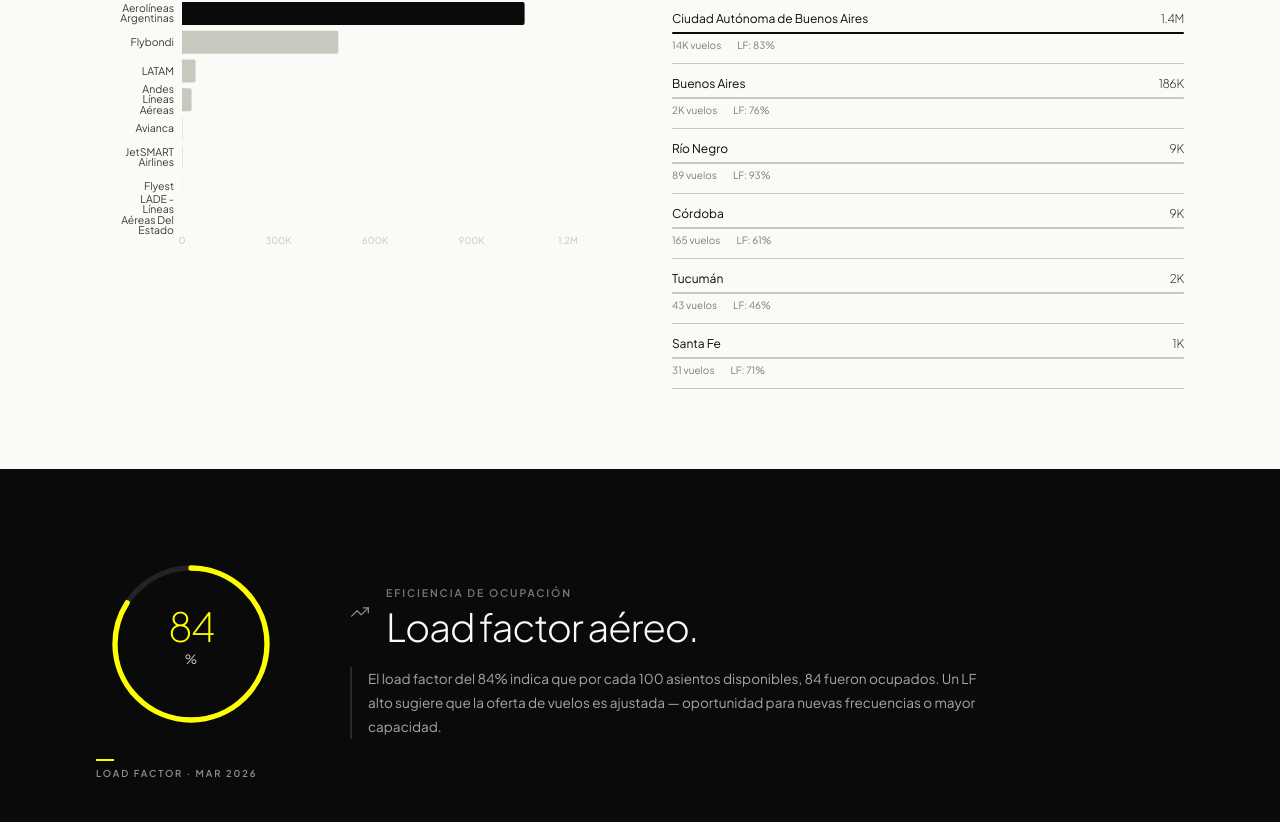
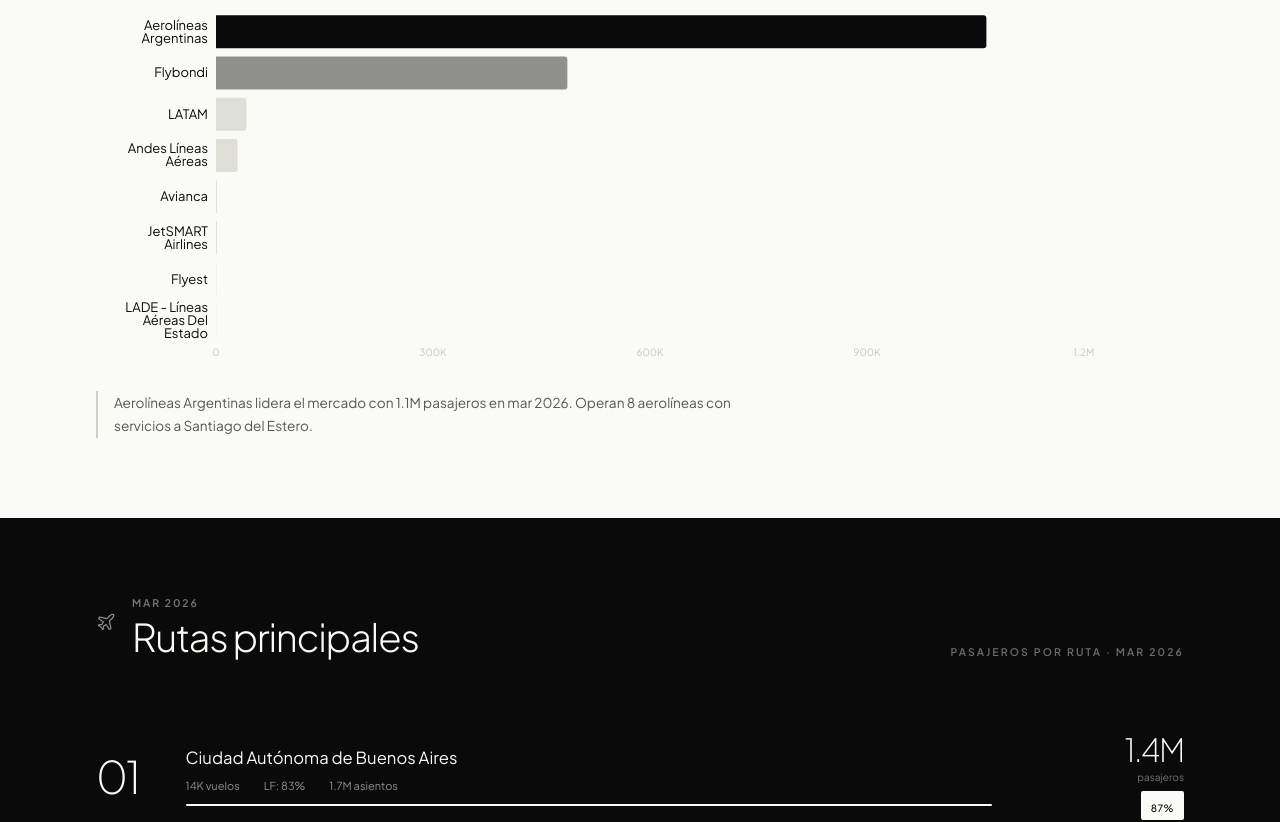
Before and after one commit to carralbal/observatorio-turismo, a React (Vite) app in the folder frontend/: page /aerea in a window 1280 px wide. Shown: the part 1720-2542 px from the top of the page. Built offline with nearby package versions, Linux system fonts and the light colour scheme.

Commit message:
feat: rutas premium en Terrestre y Aerea — numeración grande, market share pill, aerolíneas full-width

```diff
--- a/frontend/src/App.jsx
+++ b/frontend/src/App.jsx
@@ -2,8 +2,9 @@
 import Layout from './components/Layout'
 import Home from './pages/Home'
 import Aerea from './pages/Aerea'
+import TerrestreP from './pages/Terrestre'
 import {
-  Terrestre, Informal, Empleo, Nacional,
+  Informal, Empleo, Nacional,
   MotoGP, Señal, Benchmark, Captura, Madurez,
   Imagen, Estimado, Perfil,
 } from './pages/Stubs'
@@ -15,7 +16,7 @@
     children: [
       { index: true,          element: <Home /> },
       { path: 'aerea',        element: <Aerea /> },
-      { path: 'terrestre',    element: <Terrestre /> },
+      { path: 'terrestre',    element: <TerrestreP /> },
       { path: 'informal',     element: <Informal /> },
       { path: 'empleo',       element: <Empleo /> },
       { path: 'nacional',     element: <Nacional /> },
--- a/frontend/src/pages/Aerea.jsx
+++ b/frontend/src/pages/Aerea.jsx
@@ -143,12 +143,13 @@
         </video>
         <div style={{ position: 'absolute', inset: 0, zIndex: 1, background: 'linear-gradient(to right, rgba(10,10,10,0.93) 0%, rgba(10,10,10,0.78) 35%, rgba(10,10,10,0.38) 65%, rgba(10,10,10,0.10) 100%)' }} />
         <div style={{
-          position: 'absolute', top: '8%', right: 'var(--pad)', zIndex: 2,
+          position: 'absolute', top: '8%', right: 'var(--pad)', zIndex: 2, pointerEvents: 'none',
           fontSize: 'clamp(7rem, 18vw, 16rem)', fontWeight: 200,
           color: C.paper, opacity: 0.022, letterSpacing: '-0.06em',
           lineHeight: 1, userSelect: 'none', pointerEvents: 'none',
         }}>AÉREA</div>
 
+        <div style={{ position: 'relative', zIndex: 3 }}>
           <div style={{ display: 'flex', alignItems: 'center', gap: 12, marginBottom: 28 }}>
             <Paralelo />
             <Eyebrow light>ANAC · Capa 1 · Actividad básica</Eyebrow>
@@ -159,6 +160,7 @@
           <p style={{ fontSize: '0.9rem', fontWeight: 300, color: C.paper, opacity: 0.6, maxWidth: 400, lineHeight: 1.65, margin: 0 }}>
             Pasajeros, vuelos y load factor en el aeropuerto de Santiago del Estero. Datos por ruta y aerolínea.
           </p>
+        </div>
       </section>
 
       {/* ── KPIS ── */}
@@ -217,56 +219,73 @@
         } />
       </section>
 
-      {/* ── AEROLÍNEAS + RUTAS ── */}
+      {/* ── AEROLÍNEAS ── */}
       <section style={{ background: C.paper, padding: 'clamp(56px, 7vw, 80px) var(--pad)' }}>
-        <div style={{ display: 'grid', gridTemplateColumns: '1fr 1fr', gap: 'clamp(32px, 5vw, 72px)', alignItems: 'flex-start' }}>
-
-          <div>
-            <SectionTitle icon={ICONS.aereo} context={periodoStr} main="Por aerolínea" style={{ marginBottom: 36 }} />
-            <div style={{ height: 'clamp(180px, 22vw, 260px)' }}>
+        <div style={{ display: 'flex', justifyContent: 'space-between', alignItems: 'flex-end', marginBottom: 48, flexWrap: 'wrap', gap: 16 }}>
+          <SectionTitle icon={ICONS.aereo} context={periodoStr} main="Por aerolínea" />
+          <Eyebrow style={{ opacity: 0.5 }}>{aereolineas.length} empresas activas · {periodoStr}</Eyebrow>
+        </div>
+        <div style={{ height: 'clamp(240px, 30vw, 360px)' }}>
           <ResponsiveContainer width="100%" height="100%">
-                <BarChart layout="vertical" data={aereolineas} margin={{ top: 0, right: 40, left: 0, bottom: 0 }}>
-                  <XAxis type="number" tick={{ fill: C.stone, fontSize: 9.5, fontFamily: 'Plus Jakarta Sans' }} tickLine={false} axisLine={false} tickFormatter={v => fmt(v)} />
-                  <YAxis type="category" dataKey="aerolinea" tick={{ fill: C.slate, fontSize: 10.5, fontFamily: 'Plus Jakarta Sans' }} tickLine={false} axisLine={false} width={86} />
+            <BarChart layout="vertical" data={aereolineas} margin={{ top: 0, right: 100, left: 0, bottom: 0 }}>
+              <XAxis type="number" tick={{ fill: C.stone, fontSize: 10, fontFamily: 'Plus Jakarta Sans' }} tickLine={false} axisLine={false} tickFormatter={v => fmt(v)} />
+              <YAxis type="category" dataKey="aerolinea" tick={{ fill: C.ink, fontSize: 13, fontFamily: 'Plus Jakarta Sans', fontWeight: 400 }} tickLine={false} axisLine={false} width={120} />
               <Tooltip content={<BarTip />} cursor={{ fill: 'rgba(10,10,10,0.04)' }} />
-                  <Bar dataKey="pasajeros" radius={[0, 2, 2, 0]}>
-                    {aereolineas.map((_, i) => <Cell key={i} fill={i === 0 ? C.ink : C.stone} />)}
+              <Bar dataKey="pasajeros" name="Pasajeros" radius={[0, 3, 3, 0]}>
+                {aereolineas.map((_, i) => <Cell key={i} fill={i === 0 ? C.ink : i === 1 ? C.slate : C.stone} fillOpacity={i === 0 ? 1 : 0.55} />)}
               </Bar>
             </BarChart>
           </ResponsiveContainer>
         </div>
+        <Interpretacion texto={aereolineas.length > 0 ? `${aereolineas[0].aerolinea} lidera el mercado con ${fmt(aereolineas[0].pasajeros)} pasajeros en ${periodoStr}. Operan ${aereolineas.length} aerolíneas con servicios a Santiago del Estero.` : 'Sin datos.'} />
+      </section>
+
+      {/* ── RUTAS PREMIUM ── */}
+      <section style={{ background: C.ink, padding: 'clamp(56px, 7vw, 80px) var(--pad)' }}>
+        <div style={{ display: 'flex', justifyContent: 'space-between', alignItems: 'flex-end', marginBottom: 48, flexWrap: 'wrap', gap: 16 }}>
+          <SectionTitle icon={ICONS.aereo} context={periodoStr} main="Rutas principales" light />
+          <Eyebrow light style={{ opacity: 0.4 }}>Pasajeros por ruta · {periodoStr}</Eyebrow>
         </div>
-
         <div>
-            <SectionTitle icon={ICONS.aereo} context={periodoStr} main="Rutas principales" style={{ marginBottom: 36 }} />
-            <div style={{ display: 'flex', flexDirection: 'column', gap: 0 }}>
-              {rutas.map((r, i) => {
+          {(() => {
+            const totalPax = rutas.reduce((a, b) => a + b.pasajeros, 0)
+            return rutas.map((r, i) => {
               const maxPax = rutas[0]?.pasajeros || 1
               const pct    = Math.round((r.pasajeros / maxPax) * 100)
               const parts  = r.ruta.split('↔').map(s => s.trim())
               const label  = parts.find(p => !p.includes('Santiago del Estero')) || r.ruta
               const lfRuta = r.asientos > 0 ? Math.round((r.pasajeros / r.asientos) * 100) : 0
+              const pctTot = totalPax > 0 ? Math.round((r.pasajeros / totalPax) * 100) : 0
               return (
-                  <div key={i} style={{ padding: '12px 0', borderBottom: `0.5px solid ${C.stone}` }}>
-                    <div style={{ display: 'flex', justifyContent: 'space-between', marginBottom: 6 }}>
-                      <span style={{ fontSize: 12, fontWeight: 400, color: C.ink }}>{label}</span>
-                      <span style={{ fontSize: 12, fontWeight: 200, color: C.ink, letterSpacing: '-0.02em' }}>{fmt(r.pasajeros)}</span>
+                <div key={i} style={{ display: 'grid', gridTemplateColumns: 'clamp(32px,4vw,56px) 1fr clamp(80px,12vw,160px)', gap: 'clamp(16px,3vw,40px)', alignItems: 'center', padding: 'clamp(18px,2.5vw,28px) 0', borderBottom: '0.5px solid rgba(250,250,247,0.1)' }}>
+                  <div style={{ fontSize: 'clamp(2rem,3.5vw,4rem)', fontWeight: 200, color: i === 0 ? C.paper : C.stone, letterSpacing: '-0.05em', lineHeight: 1, opacity: i === 0 ? 1 : 0.28 }}>
+                    {String(i + 1).padStart(2, '0')}
                   </div>
-                    <div style={{ height: 2, background: C.stone, borderRadius: 1, overflow: 'hidden' }}>
-                      <div style={{ height: '100%', width: `${pct}%`, background: i === 0 ? C.ink : C.stone, opacity: i === 0 ? 1 : 0.5 }} />
+                  <div>
+                    <div style={{ fontSize: 'clamp(0.9rem,1.3vw,1.15rem)', fontWeight: 400, color: C.paper, marginBottom: 10, lineHeight: 1.3 }}>{label}</div>
+                    <div style={{ display: 'flex', gap: 'clamp(12px,2vw,24px)', marginBottom: 12, flexWrap: 'wrap' }}>
+                      <span style={{ fontSize: 11, color: C.stone, opacity: 0.7 }}>{fmt(r.vuelos, 0)} vuelos</span>
+                      <span style={{ fontSize: 11, color: C.stone, opacity: 0.7 }}>LF: {lfRuta}%</span>
+                      <span style={{ fontSize: 11, color: C.stone, opacity: 0.7 }}>{fmt(r.asientos)} asientos</span>
                     </div>
-                    <div style={{ display: 'flex', gap: 16, marginTop: 5 }}>
-                      <span style={{ fontSize: 10, color: C.slate, opacity: 0.65 }}>{fmt(r.vuelos, 0)} vuelos</span>
-                      <span style={{ fontSize: 10, color: C.slate, opacity: 0.65 }}>LF: {lfRuta}%</span>
+                    <div style={{ height: 2, background: 'rgba(250,250,247,0.08)', borderRadius: 2, overflow: 'hidden' }}>
+                      <div style={{ height: '100%', width: pct + '%', background: i === 0 ? C.paper : C.stone, opacity: i === 0 ? 1 : 0.4 }} />
+                    </div>
+                  </div>
+                  <div style={{ textAlign: 'right' }}>
+                    <div style={{ fontSize: 'clamp(1.4rem,2.5vw,2.5rem)', fontWeight: 200, color: C.paper, letterSpacing: '-0.04em', lineHeight: 1, marginBottom: 6 }}>{fmt(r.pasajeros)}</div>
+                    <div style={{ fontSize: 10, color: C.stone, opacity: 0.55, marginBottom: 8 }}>pasajeros</div>
+                    <div style={{ display: 'inline-block', padding: '4px 10px', background: i === 0 ? C.paper : 'rgba(250,250,247,0.08)', borderRadius: 2 }}>
+                      <span style={{ fontSize: 10, fontWeight: 500, color: i === 0 ? C.ink : C.stone, letterSpacing: '0.05em' }}>{pctTot}%</span>
+                    </div>
                   </div>
                 </div>
               )
-              })}
+            })
+          })()}
         </div>
-          </div>
-        </div>
+        <Interpretacion light texto={rutas.length > 0 ? `La ruta hacia ${rutas[0]?.ruta.split('\u2194').find(s => !s.includes('Santiago del Estero'))?.trim() ?? rutas[0]?.ruta} lidera el tráfico aéreo de SDE. Fuente: ANAC — datos de vuelos regulares de cabotaje e internacionales.` : 'Sin datos de rutas para el período.'} />
       </section>
-
       {/* ── LOAD FACTOR ── */}
       <section style={{
         background: C.ink, padding: 'clamp(56px, 7vw, 80px) var(--pad)',
--- a/frontend/src/pages/Terrestre.jsx
+++ b/frontend/src/pages/Terrestre.jsx
@@ -125,31 +125,47 @@
       </section>
 
       <section style={{ background: C.paper, padding: 'clamp(56px,7vw,80px) var(--pad)' }}>
-        <SectionTitle icon={ICONS.terrestre} context={String(anioSel)} main="Rutas principales" style={{ marginBottom: 36 }} />
-        <div style={{ display: 'flex', flexDirection: 'column', gap: 0 }}>
-          {rutas.map((r,i) => {
-            const maxPax = rutas[0]?.pasajeros||1, pct = Math.round((r.pasajeros/maxPax)*100)
-            return (
-              <div key={i} style={{ padding: '14px 0', borderBottom: '0.5px solid '+C.stone }}>
-                <div style={{ display: 'flex', justifyContent: 'space-between', marginBottom: 8 }}>
-                  <span style={{ fontSize: 12.5, fontWeight: 400, color: C.ink }}>{r.label}</span>
-                  <span style={{ fontSize: 12.5, fontWeight: 200, color: C.ink, letterSpacing: '-0.02em' }}>{fmt(r.pasajeros)}</span>
+        <div style={{ display: 'flex', justifyContent: 'space-between', alignItems: 'flex-end', marginBottom: 48, flexWrap: 'wrap', gap: 16 }}>
+          <SectionTitle icon={ICONS.terrestre} context={String(anioSel)} main="Rutas principales" />
+          <Eyebrow style={{ opacity: 0.4 }}>Servicios regulares jurisdicción nacional · CNRT</Eyebrow>
+        </div>
+        <div>
+          {(() => {
+            const totalPax = rutas.reduce((a, b) => a + b.pasajeros, 0)
+            return rutas.map((r,i) => {
+              const maxPax = rutas[0]?.pasajeros||1
+              const pct = Math.round((r.pasajeros/maxPax)*100)
+              const pctTot = totalPax > 0 ? Math.round((r.pasajeros/totalPax)*100) : 0
+              return (
+                <div key={i} style={{ display: 'grid', gridTemplateColumns: 'clamp(32px,4vw,56px) 1fr clamp(80px,12vw,160px)', gap: 'clamp(16px,3vw,40px)', alignItems: 'center', padding: 'clamp(18px,2.5vw,28px) 0', borderBottom: '0.5px solid '+C.stone }}>
+                  <div style={{ fontSize: 'clamp(2rem,3.5vw,4rem)', fontWeight: 200, color: C.ink, letterSpacing: '-0.05em', lineHeight: 1, opacity: i===0?0.9:0.2 }}>
+                    {String(i+1).padStart(2,'0')}
+                  </div>
+                  <div>
+                    <div style={{ fontSize: 'clamp(0.9rem,1.3vw,1.15rem)', fontWeight: 400, color: C.ink, marginBottom: 10, lineHeight: 1.3 }}>{r.label}</div>
+                    <div style={{ display: 'flex', gap: 'clamp(12px,2vw,24px)', marginBottom: 12, flexWrap: 'wrap' }}>
+                      <span style={{ fontSize: 11, color: C.slate, opacity: 0.65 }}>{fmt(r.viajes,0)} servicios/año</span>
+                      <span style={{ fontSize: 11, color: C.slate, opacity: 0.65 }}>LF: {r.load_factor}%</span>
+                      <span style={{ fontSize: 11, color: C.slate, opacity: 0.65 }}>{fmt(r.asientos)} asientos</span>
+                    </div>
+                    <div style={{ height: 2, background: C.stone, borderRadius: 2, overflow: 'hidden' }}>
+                      <div style={{ height: '100%', width: pct+'%', background: i===0?C.ink:C.slate, opacity: i===0?1:0.35 }} />
+                    </div>
+                  </div>
+                  <div style={{ textAlign: 'right' }}>
+                    <div style={{ fontSize: 'clamp(1.4rem,2.5vw,2.5rem)', fontWeight: 200, color: C.ink, letterSpacing: '-0.04em', lineHeight: 1, marginBottom: 6 }}>{fmt(r.pasajeros)}</div>
+                    <div style={{ fontSize: 10, color: C.slate, opacity: 0.55, marginBottom: 8 }}>pasajeros</div>
+                    <div style={{ display: 'inline-block', padding: '4px 10px', background: i===0?C.ink:C.stone, borderRadius: 2 }}>
+                      <span style={{ fontSize: 10, fontWeight: 500, color: i===0?C.paper:C.ink, letterSpacing: '0.05em' }}>{pctTot}%</span>
+                    </div>
+                  </div>
                 </div>
-                <div style={{ height: 2, background: C.stone, borderRadius: 1, overflow: 'hidden' }}>
-                  <div style={{ height: '100%', width: `${pct}%`, background: i===0?C.ink:C.stone, opacity: i===0?1:0.5 }} />
-                </div>
-                <div style={{ display: 'flex', gap: 16, marginTop: 6 }}>
-                  <span style={{ fontSize: 10, color: C.slate, opacity: 0.65 }}>{fmt(r.viajes,0)} servicios</span>
-                  <span style={{ fontSize: 10, color: C.slate, opacity: 0.65 }}>LF: {r.load_factor}%</span>
-                  <span style={{ fontSize: 10, color: C.slate, opacity: 0.65 }}>{fmt(r.asientos)} asientos</span>
-                </div>
-              </div>
-            )
-          })}
+              )
+            })
+          })()}
         </div>
-        <Interpretacion texto={rutas.length>0 ? `La ruta ${rutas[0]?.label} concentra el mayor flujo con ${fmt(rutas[0]?.pasajeros)} pasajeros en ${anioSel}. Datos: CNRT, servicios regulares de jurisdicción nacional.` : 'Sin datos de rutas para el período.'} />
+        <Interpretacion texto={rutas.length>0 ? `La ruta ${rutas[0]?.label} concentra el ${Math.round((rutas[0]?.pasajeros/rutas.reduce((a,b)=>a+b.pasajeros,0))*100)}% del tráfico total con ${fmt(rutas[0]?.pasajeros)} pasajeros en ${anioSel}. Fuente: CNRT.` : 'Sin datos de rutas para el período.'} />
       </section>
-
       <section style={{ background: C.ink, padding: 'clamp(56px,7vw,80px) var(--pad)', display: 'grid', gridTemplateColumns: 'minmax(150px,190px) 1fr', gap: 'clamp(36px,5vw,88px)', alignItems: 'center' }}>
         <div>
           <svg viewBox="0 0 180 180" width="100%" style={{ maxWidth: 190 }}>
```
Lines whose indentation alone changed are shown as unchanged.
